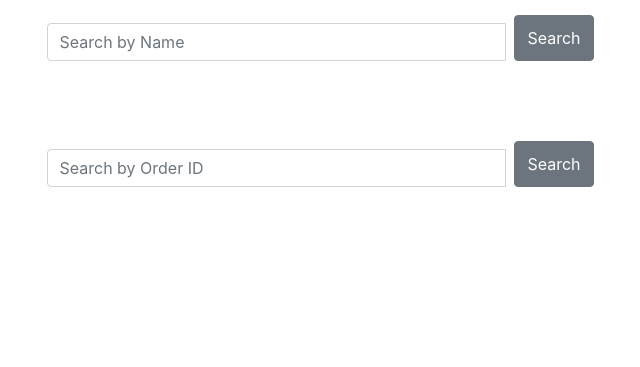
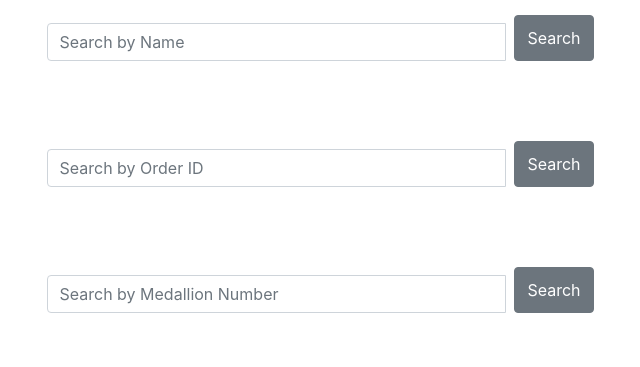
Before and after one commit to gwtroll/gwtroll, a Flask app: page / in a window 1280 px wide. Shown: the part 243-610 px from the top of the page, without its empty margins (324-964 px from the left). Run offline with Flask 3, Linux system fonts and the light colour scheme; data that the repository does not hold is empty; parts of the project's set-up code (start-up, migrations or seed data) failed here and were passed over; some libraries are stand-ins or nearby versions.

Commit message:
Search by Medallion

```diff
--- a/app/routes.py
+++ b/app/routes.py
@@ -121,6 +121,13 @@ def index():
             print(search_value)
             reg = query_db(
                 "SELECT * FROM registrations WHERE order_id = %s order by lname, fname",
+                (search_value,))
+            return render_template('index.html', searchreg=reg, regcount=regcount)
+        elif request.form.get('medallion'):
+            search_value = request.form.get('medallion')
+            print(search_value)
+            reg = query_db(
+                "SELECT * FROM registrations WHERE medallion = %s order by lname, fname",
                 (search_value,))
             return render_template('index.html', searchreg=reg, regcount=regcount)
     else:
@@ -325,19 +332,27 @@ def checkin():
 @app.route('/reports', methods=['GET', 'POST'])
 def reports():
     form = ReportForm()
+    s = os.environ['AZURE_POSTGRESQL_CONNECTIONSTRING']
+    conndict = dict(item.split("=") for item in s.split(" "))
+    connstring = "postgresql+psycopg2://" + conndict["user"] + ":" + conndict["password"] + "@" + conndict["host"] + ":5432/" + conndict["dbname"]
+    engine=db.create_engine(connstring)
+
     conn = get_db_connection()
     if form.validate_on_submit():
         report_type = form.report_type.data
+        date_test = date.today()
+        print(date_test)
         if report_type == 'daily_report':
-            rptquery = "SELECT * FROM registrations"
+            reg[checkin]
+            rptquery = "SELECT * FROM registrations WHERE date(checkin) = {};"
             print(rptquery)
-        df = pd.read_sql_query(rptquery, conn)
+            df = pd.read_sql_query(rptquery.format('2024-03-10'), engine)
 
         writer = pd.ExcelWriter('./reports/test.xlsx', engine='xlsxwriter')
-        df.to_excel(writer, sheet_name='Report' ,index = False , header = False)
+        df.to_excel(writer, sheet_name='Report' ,index = False)
         writer.close()
 
-        return send_file('./reports/test.xlsx')
+        return send_file('../reports/test.xlsx')
     return render_template('reports.html', form=form)
 
 
--- a/app/templates/index.html
+++ b/app/templates/index.html
@@ -23,6 +23,15 @@
             </button>
         </div>
     </div>
+    <div class="mb-5 d-flex position-relative">
+        <!-- Search -->
+        <div class="input-group w-50 mx-auto">
+            <input class="form-control py-2"
+                   placeholder="Search by Medallion Number" name="medallion" value=""/>
+            <button type="submit" class="btn btn-secondary">Search
+            </button>
+        </div>
+    </div>
 </form>
 {% if searchreg %}
 <div>
```
Also changed, not shown: 1 other file.
